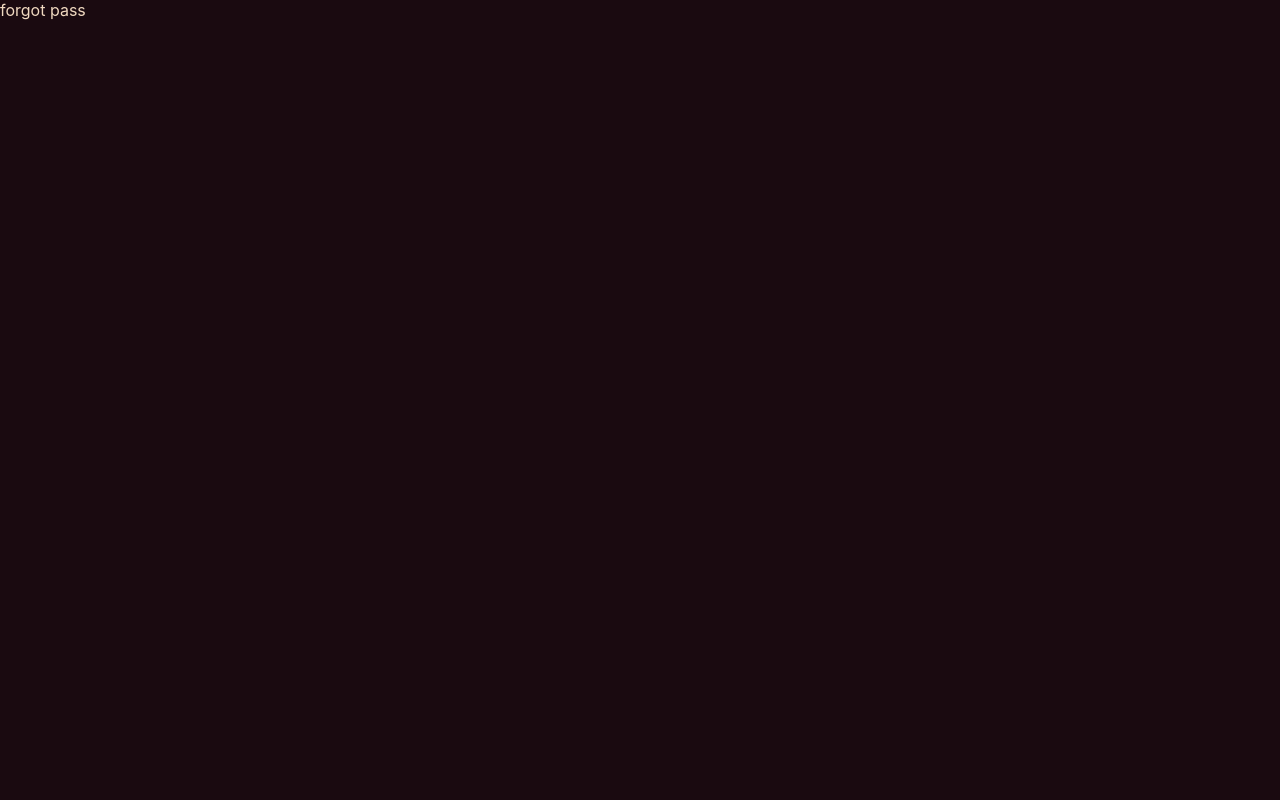
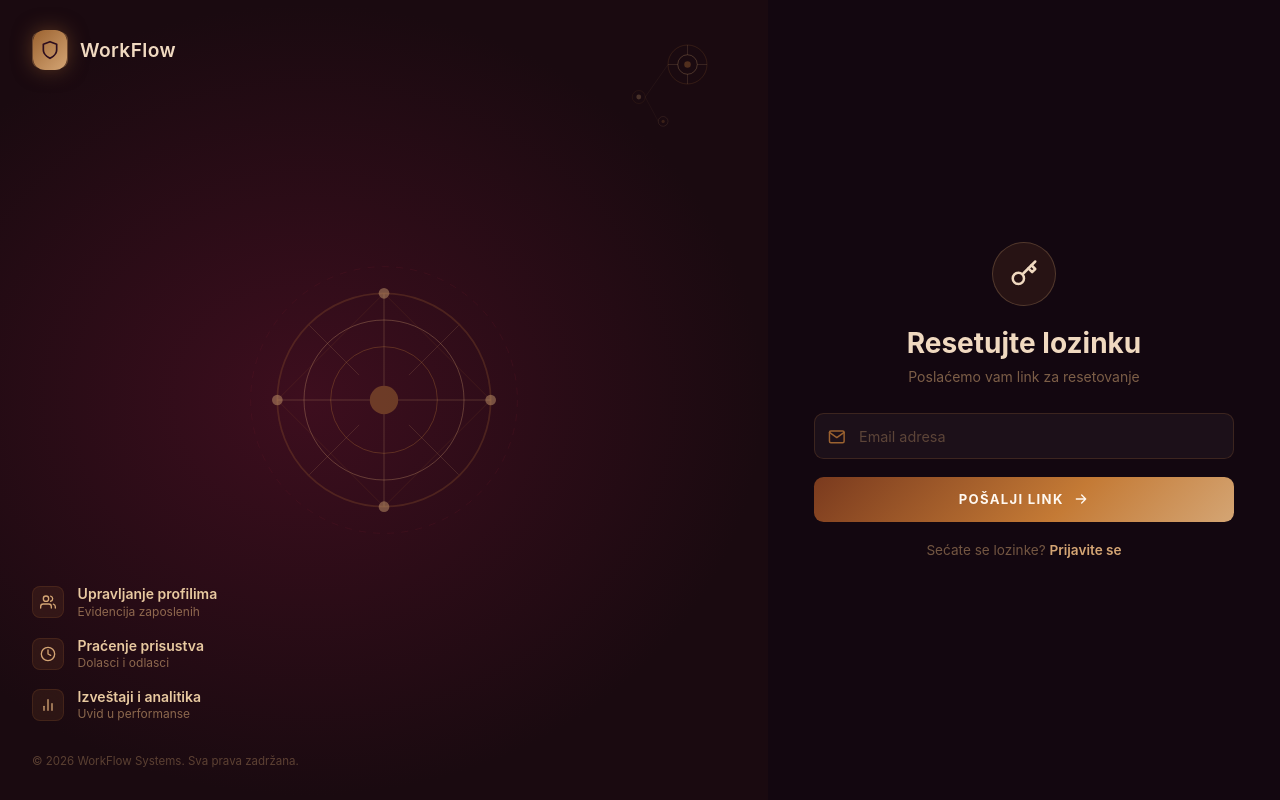
Before and after one commit to UrosPetronijevic/employee-management, a Nuxt app: page /auth/forgot-password in a window 1280 px wide. Built offline with nearby package versions, Linux system fonts and the light colour scheme.

Commit message:
Add forgot password page and key icon

```diff
--- /dev/null
+++ b/app/components/icons/IconKey.vue
@@ -0,0 +1,15 @@
+<template>
+  <svg
+    xmlns="http://www.w3.org/2000/svg"
+    viewBox="0 0 24 24"
+    fill="none"
+    stroke="currentColor"
+    stroke-width="2"
+    stroke-linecap="round"
+    stroke-linejoin="round"
+  >
+    <circle cx="7.5" cy="15.5" r="4.5" />
+    <path d="M21 2l-9.6 9.6" />
+    <path d="M15.5 7.5l3 3L21 8l-3-3" />
+  </svg>
+</template>
--- a/app/pages/auth/login.css
+++ b/app/pages/auth/auth.css
@@ -4,7 +4,7 @@
   box-sizing: border-box;
 }
 
-.login-page {
+.auth-page {
   display: flex;
   height: 100vh;
   overflow: hidden;
@@ -32,7 +32,7 @@
 }
 
 @media (max-width: 900px) {
-  .login-page {
+  .auth-page {
     flex-direction: column;
     height: auto;
     min-height: 100vh;
--- a/app/pages/auth/forgot-password.vue
+++ b/app/pages/auth/forgot-password.vue
@@ -1,5 +1,55 @@
+<template>
+  <div class="auth-page">
+    <AuthLeftPanel />
+
+    <AuthFormWrapper
+      title="Resetujte lozinku"
+      subtitle="Poslaćemo vam link za resetovanje"
+      submit-text="POŠALJI LINK"
+      :loading="loading"
+      bottom-prompt-text="Sećate se lozinke?"
+      bottom-prompt-link-text="Prijavite se"
+      bottom-prompt-to="/auth/login"
+      @submit="handleForgot"
+    >
+      <template #avatar-icon>
+        <IconKey />
+        <!-- your new SVG goes here -->
+      </template>
+
+      <template #fields>
+        <AuthInput
+          v-model="form.email"
+          type="email"
+          placeholder="Email adresa"
+          autocomplete="email"
+          :icon="IconMail"
+        />
+      </template>
+    </AuthFormWrapper>
+  </div>
+</template>
+
 <script setup lang="ts">
+import IconMail from "~/components/icons/IconMail.vue";
+import IconKey from "~/components/icons/IconKey.vue";
+import AuthInput from "~/components/auth/AuthInput.vue";
+import AuthLeftPanel from "~/components/auth/AuthLeftPanel.vue";
+import AuthFormWrapper from "~/components/auth/AuthFormWrapper.vue";
+
 definePageMeta({ layout: "auth" });
+
+const loading = ref(false);
+const form = reactive({ email: "" });
+
+async function handleForgot() {
+  loading.value = true;
+  try {
+    // auth logic
+  } finally {
+    loading.value = false;
+  }
+}
 </script>
 
-<template>forgot pass</template>
+<style scoped src="./auth.css" />
--- a/app/pages/auth/login.vue
+++ b/app/pages/auth/login.vue
@@ -1,5 +1,5 @@
 <template>
-  <div class="login-page">
+  <div class="auth-page">
     <AuthLeftPanel />
 
     <AuthFormWrapper
@@ -65,4 +65,4 @@ async function handleLogin() {
 }
 </script>
 
-<style scoped src="./login.css" />
+<style scoped src="./auth.css" />
--- a/app/pages/auth/register.vue
+++ b/app/pages/auth/register.vue
@@ -1,5 +1,5 @@
 <template>
-  <div class="login-page">
+  <div class="auth-page">
     <AuthLeftPanel />
 
     <AuthFormWrapper
@@ -66,4 +66,4 @@ async function handleRegister() {
 }
 </script>
 
-<style scoped src="./login.css" />
+<style scoped src="./auth.css" />
```
